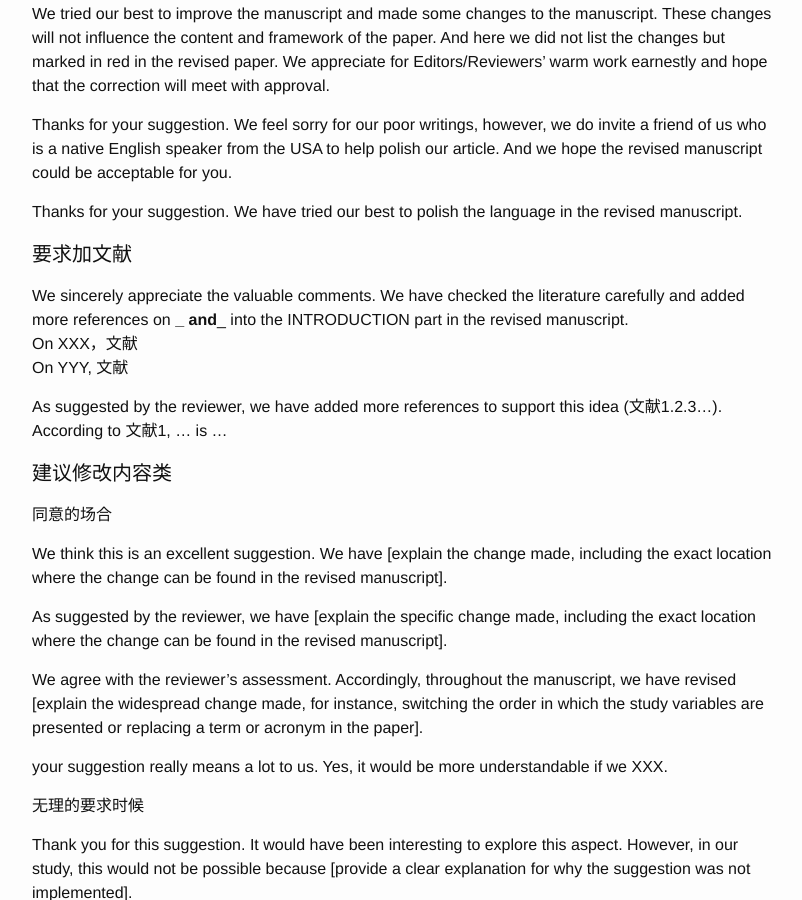
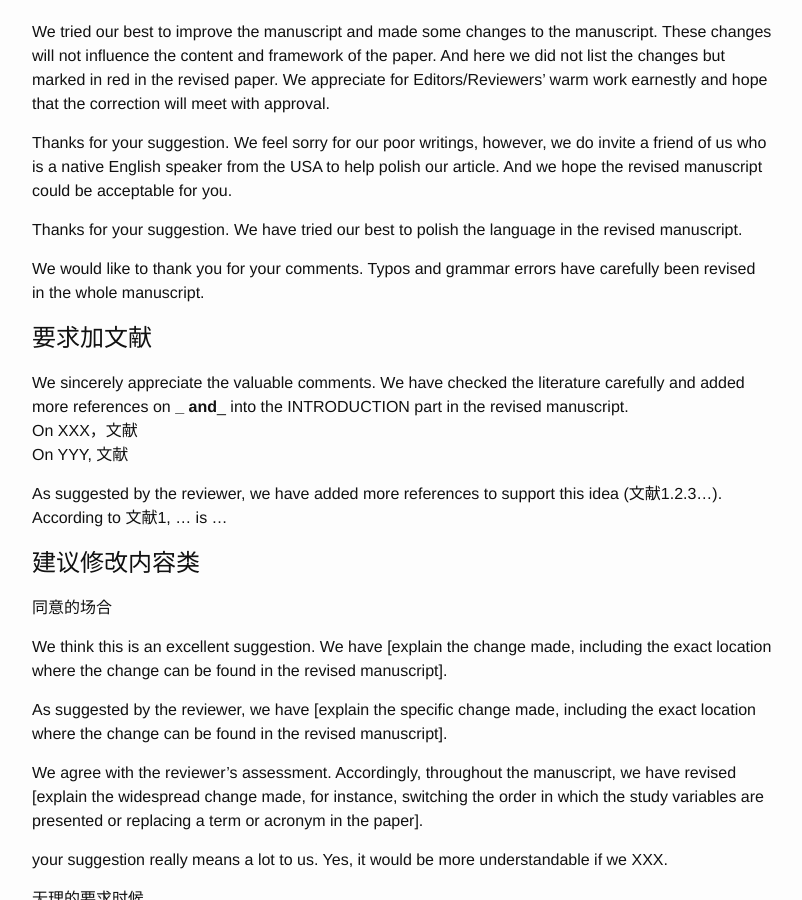
Before and after one commit to josephstalin117/josephstalin117.github.io, a Jekyll site: the page built from _posts/2021-1-23-response-letter.markdown, in a window 1280 px wide and 900 px high, scrolled down 2238 px. Shown: the whole window, without its empty margins (238-1040 px from the left). Built offline with Jekyll 4.4.1, drawn with Linux system fonts in a browser that asks for light colours.

Commit message:
add response letter

```diff
--- a/_posts/2021-1-23-response-letter.markdown
+++ b/_posts/2021-1-23-response-letter.markdown
@@ -22,7 +22,7 @@
 给审稿人的意见回信
 Response to Reviewers
 
-#### 普适的回应
+# 普适的回应
 
 We feel great thanks for your professional review work on our article. As you are concerned, there are several problems that need to be addressed. According to your nice suggestions, we have made extensive corrections to our previous draft, the detailed corrections are listed below.
 
@@ -38,7 +38,7 @@
 
 Thank you for your nice comments on our article. According to your suggestions, we have supplemented several data here and corrected several mistakes in our previous draft. Based on your comments, we also attached a point-by-point letter to you and the other two reviewers. We have made extensive revisions to our previous draft. The detailed point-by-point responses are listed below.
 
-#### 拼写错误类
+# 拼写错误类
 
 We were really sorry for our careless mistakes. Thank you for your reminder.
 
@@ -56,7 +56,7 @@
 
 thanks for your careful checks. We are sorry for our carelessness. Based on your comments, we have made the corrections to make the unit harmonized within the whole manuscript.
 
-#### 对语言不满意类
+# 对语言不满意类
 
 We tried our best to improve the manuscript and made some changes to the manuscript. These changes will not influence the content and framework of the paper. And here we did not list the changes but marked in red in the revised paper. We appreciate for Editors/Reviewers’ warm work earnestly and hope that the correction will meet with approval.
 
@@ -64,7 +64,10 @@
 
 Thanks for your suggestion. We have tried our best to polish the language in the revised manuscript.
 
-#### 要求加文献
+
+We would like to thank you for your comments. Typos and grammar errors have carefully been revised in the whole manuscript.
+
+# 要求加文献
 
 We sincerely appreciate the valuable comments. We have checked the literature carefully and added more references on ___ and___ into the INTRODUCTION part in the revised manuscript.
 On XXX，文献
@@ -72,7 +75,7 @@
 
 As suggested by the reviewer, we have added more references to support this idea (文献1.2.3...). According to 文献1, ... is ...
 
-#### 建议修改内容类
+# 建议修改内容类
 
 同意的场合
 
@@ -102,7 +105,7 @@
 
 We agree that this is a potential limitation of the study. We have added this as a limitation on [insert the exact location where the change can be found in the revised manuscript]:
 
-#### 让补实验
+# 让补实验
 
 如果能补：
 The manuscript has been revised accordingly to clarify the above concerns.....
```
